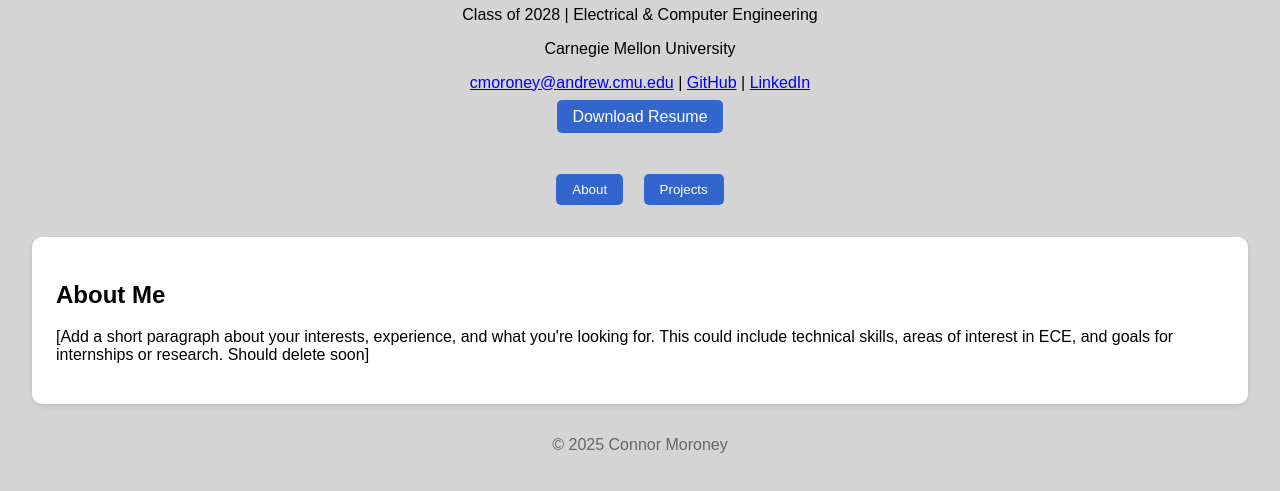
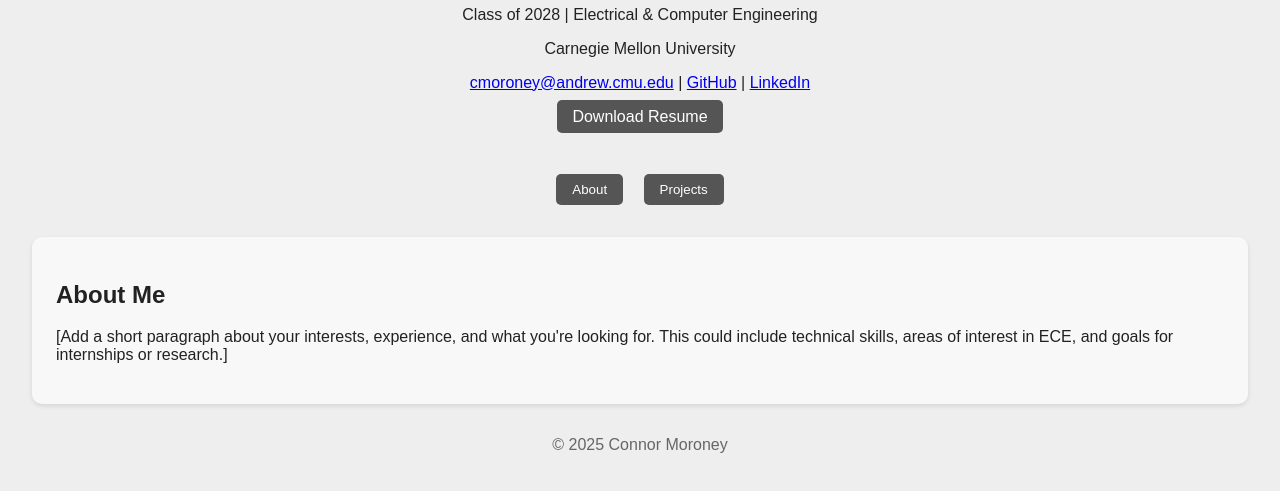
Before and after one commit to CM1534/portfolio, a plain HTML site: page index.html in a window 1280 px wide. Shown: the part 125-616 px from the top of the page. Drawn offline with Linux system fonts and the light colour scheme.

Commit message:
Update index.html
more changes

```diff
--- a/index.html
+++ b/index.html
@@ -9,7 +9,8 @@
       font-family: Arial, sans-serif;
       margin: 0;
       padding: 2rem;
-      background-color: #d4d4d4;
+      background-color: #eeeeee;
+      color: #222;
       transition: background-color 0.3s, color 0.3s;
     }
     header {
@@ -29,15 +30,27 @@
       border: none;
       border-radius: 5px;
       cursor: pointer;
-      background-color: #3366cc;
+      background-color: #555;
       color: white;
+      transition: background-color 0.3s;
+    }
+    nav button:hover {
+      background-color: #777;
     }
     .project, .about {
-      background: white;
+      background: #f8f8f8;
       border-radius: 10px;
       padding: 1.5rem;
       margin-bottom: 2rem;
       box-shadow: 0 2px 5px rgba(0,0,0,0.1);
+      opacity: 0;
+      transform: translateY(20px);
+      transition: opacity 0.4s ease, transform 0.4s ease;
+    }
+    .tab-content.active .project,
+    .tab-content.active.about {
+      opacity: 1;
+      transform: translateY(0);
     }
     footer {
       text-align: center;
@@ -45,12 +58,12 @@
       color: #666;
     }
     .dark-mode {
-      background-color: #121212;
+      background-color: #1f1f1f;
       color: #eee;
     }
     .dark-mode .project,
     .dark-mode .about {
-      background-color: #1e1e1e;
+      background-color: #2c2c2c;
       box-shadow: none;
     }
     .dark-mode a {
@@ -66,12 +79,21 @@
       color: white;
       border: none;
       border-radius: 5px;
+      transition: background-color 0.3s;
+    }
+    #toggle-dark:hover {
+      background-color: #666;
     }
     .tab-content {
       display: none;
+      opacity: 0;
+      transform: translateY(20px);
+      transition: opacity 0.4s ease, transform 0.4s ease;
     }
     .tab-content.active {
       display: block;
+      opacity: 1;
+      transform: translateY(0);
     }
   </style>
 </head>
@@ -87,8 +109,7 @@
       <a href="https://www.linkedin.com/in/connormoroneyprofile/">LinkedIn</a>
     </p>
     <p>
-      <a href="Resume2425.pdf" download style="text-decoration:none; padding:8px 15px;
-      background:#3366cc; color:white; border-radius:5px;">Download Resume</a>
+      <a href="Resume2425.pdf" download style="text-decoration:none; padding:8px 15px; background:#555; color:white; border-radius:5px;">Download Resume</a>
     </p>
   </header>
 
@@ -99,7 +120,7 @@
 
   <section id="about" class="about tab-content active">
     <h2>About Me</h2>
-    <p>[Add a short paragraph about your interests, experience, and what you're looking for. This could include technical skills, areas of interest in ECE, and goals for internships or research. Should delete soon]</p>
+    <p>[Add a short paragraph about your interests, experience, and what you're looking for. This could include technical skills, areas of interest in ECE, and goals for internships or research.]</p>
   </section>
 
   <section id="projects" class="tab-content">
```
